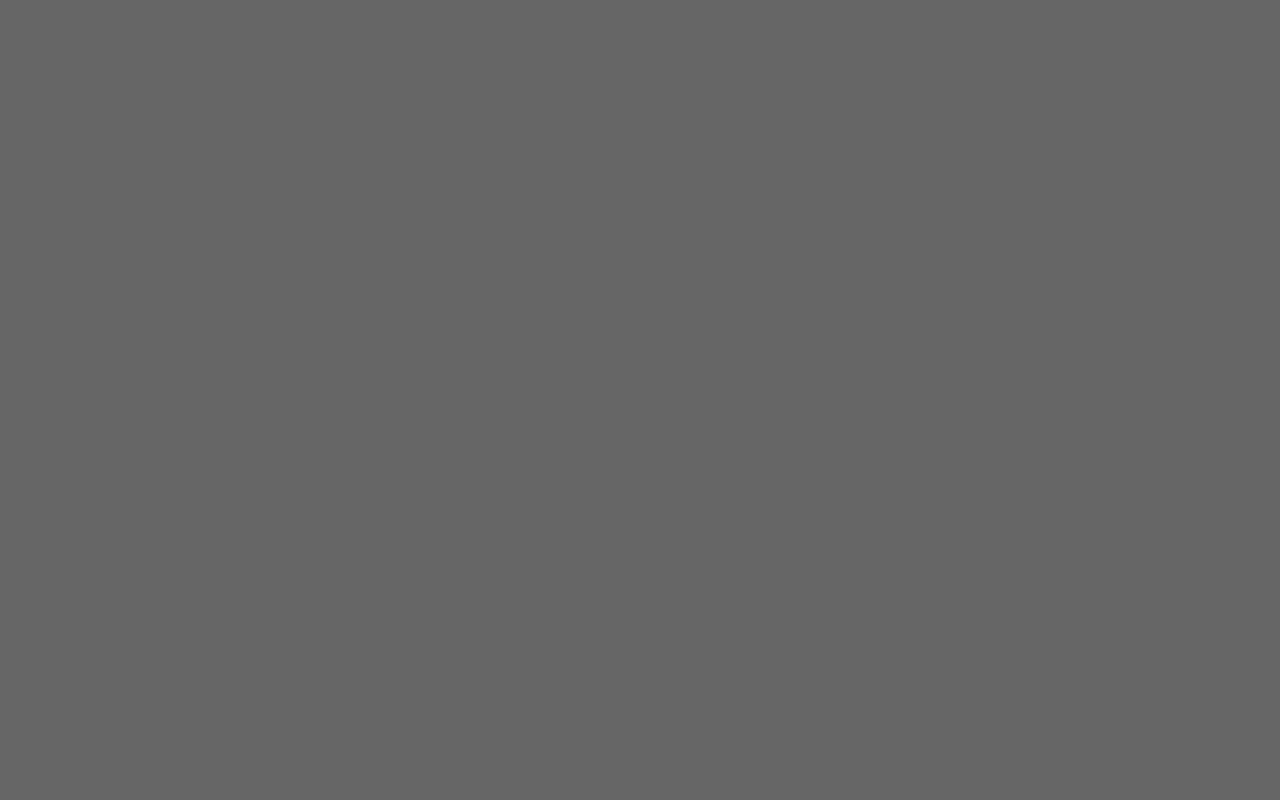
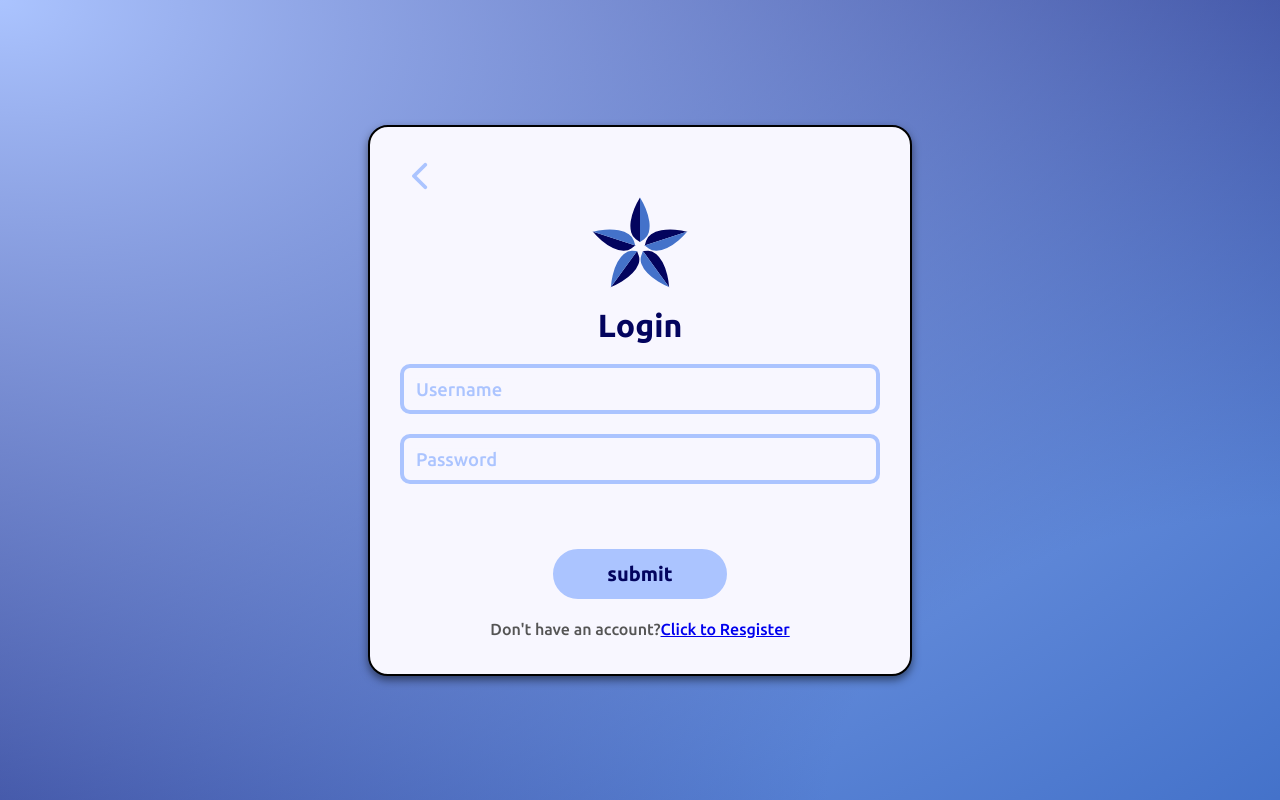
Before and after one commit to Anmol-Ghadia/YetAnotherECommerceSite, a React (Create React App) app in the folder frontend/: page /auth/login-new in a window 1280 px wide. Before the commit this address had no page. Shown: the top 800 px of the page. Built offline with nearby package versions, Linux system fonts and the light colour scheme.

Commit message:
added new login panel, TODO: handle server response

```diff
--- a/frontend/src/App.jsx
+++ b/frontend/src/App.jsx
@@ -11,6 +11,7 @@ import Footer from "./components/general/Footer";
 import Header from "./components/general/Header";
 import LoginPanel from "./components/specific/LoginPanel";
 import RegisterPanel from "./components/specific/RegisterPanel";
+import LoginPanelNew from "./components/specific/LoginPanelNew";
 
 function App() {
 
@@ -45,6 +46,7 @@ function App() {
         <Route path="auth" element={<AuthPage />}>
           <Route index element={<LoginPanel />} />
           <Route path="register" element={<RegisterPanel />} />
+          <Route path="login-new" element={<LoginPanelNew />} />
         </Route>
       </Route>
     </Routes>
--- a/frontend/src/components/general/Footer.jsx
+++ b/frontend/src/components/general/Footer.jsx
@@ -10,6 +10,7 @@ export default function Footer() {
         <a href="/user">User Page</a><br />
         <a href="/user/cart">User's cart</a><br />
         <a href="/auth">Login for user</a><br />
+        <a href="/auth/login-new">login new</a><br />
         <a href="/auth/register">register new user</a><br />
     </>
     );
--- /dev/null
+++ b/frontend/src/components/specific/LoginPanelNew.jsx
@@ -0,0 +1,152 @@
+import { useState } from 'react';
+import '../../scss/components/specific/LoginPanelNew.scss';
+import LeftButton from '../basic/LeftButton';
+import TextInput from '../basic/TextInput';
+import Logo from "../general/Logo";
+import Button from '../basic/Button';
+import Label from '../basic/Label';
+
+export default function LoginPanelNew() {
+
+    let [username, setUsername] = useState('');
+    let [usernameInvalid, setUsernameInvalid] = useState(false);
+
+    let [password, setPassword] = useState('');
+    let [passwordInvalid, setPasswordInvalid] = useState(false);
+    let [errorMessage, setErrorMessage] = useState('');
+    let [isLogoHovered,setIsLogoHovered] = useState(false);
+
+    const waitAndResetState = async()=>{
+        setTimeout(()=>{
+            setUsernameInvalid(false);
+            setPasswordInvalid(false);
+        },1500);
+        setTimeout(()=>{
+            setErrorMessage(false);
+        },6000);
+    }
+
+    const notifyUsernameInvalid = ()=>{
+        setUsernameInvalid(true)
+        setErrorMessage('Invalid Username');
+        waitAndResetState();
+    }
+    const notifyPasswordInvalid = ()=>{
+        setPasswordInvalid(true)
+        setErrorMessage('Invalid Password');
+        waitAndResetState();
+    }
+
+    const doSubmit = ()=>{
+        // Data Validation
+        // Username -> [5-25]
+        const validCharsUsername = /^[a-zA-Z0-9()_\-.!@#$%^&\*]*$/
+        var usernameValid = validCharsUsername.test(username);
+        usernameValid &&= username.length <= 25;
+        usernameValid &&= username.length >= 5;
+
+        if (!usernameValid) {
+            notifyUsernameInvalid();
+            return;
+        }
+
+        // Data Validation
+        // password -> [8-25]
+        const validCharsPassword = /^[a-zA-Z0-9()_\-,. !@#$%^&\*]*$/
+        var passwordValid = validCharsPassword.test(password);
+        passwordValid &&= password.length <= 25;
+        passwordValid &&= password.length >= 8;
+
+        if (!passwordValid) {
+            notifyPasswordInvalid();
+            return;
+        }
+
+        // Send data
+        const parameters = {
+            method: 'POST',
+            headers: { 'Content-Type': 'application/json' },
+            body: JSON.stringify({
+                username: username,
+                password: password
+            })
+        };
+        fetch("/api-v1/auth/login",parameters)
+        .then(res => res.json())
+        .then((data) => {
+            if (data['success']) { // Success
+                setErrorMessage('success');
+                // TODO !!!
+                return;
+            }
+            // TODO !!!
+            // Mark password or username as invalid based on received response
+            setErrorMessage(data['payload']['description'])
+            waitAndResetState();
+        })
+        .catch(error => {
+            setErrorMessage('Server unresponsive :(');
+            console.error(error)
+        });
+    }
+
+    const floating = (
+        <>
+            <div id="back-button-container">
+                <LeftButton />
+            </div>
+            <div
+                id="logo-container"
+                onMouseEnter={()=>{setIsLogoHovered(true)}}
+                onMouseLeave={()=>{setIsLogoHovered(false)}}>
+                <Logo
+                    size={'100px'}
+                    doAnimate={isLogoHovered}/>
+            </div>
+        </>)
+
+    const form = (
+        <div id="form">
+            <Label
+                center={true}
+                content={<h1>Login</h1>}/>
+            <TextInput
+                setFunction={setUsername}
+                placeholder={'Username'}
+                invalid={usernameInvalid}/>
+            <TextInput
+                setFunction={setPassword}
+                placeholder={'Password'}
+                type={'password'}
+                invalid={passwordInvalid}/>
+            <Label
+                center={true}
+                content={errorMessage}/>
+            <div className="center">
+                <Button
+                    onClick={doSubmit}
+                    content={'submit'}
+                    fill={true}/>
+            </div>
+        </div>)
+
+    const footer = (
+        <>
+            <span id='register-now-container'>
+                Don't have an account?
+            </span>
+            <a href="/auth/register">Click to Resgister</a>
+        </>)
+
+
+    return (
+    <div id="login-container">
+        {floating}
+
+        <div class='login-top-spacer'></div>
+        {form}
+        <Label
+            content={footer}
+            center={true}/>
+    </div>);
+}
--- /dev/null
+++ b/frontend/src/scss/components/specific/LoginPanelNew.scss
@@ -0,0 +1,40 @@
+@import '../../styles/variables';
+@import '../../styles/fonts';
+
+#login-container {
+    display: grid;
+    grid-template-rows: 150px auto auto;
+    width: 500px;
+    position: relative;
+}
+
+#back-button-container {
+    position: absolute;
+    top: 0%;
+    left: 0%;
+}
+
+#logo-container {
+    width: 100px;
+    height: 100px;
+    position: absolute;
+    top: 50px;
+    left: 50%;
+    translate: -50% 0%;
+}
+
+.login-top-spacer {
+    width: 100%;
+    height: 150px;
+}
+
+#form {
+    display: flex;
+    flex-direction: column;
+}
+
+.center {
+    display: flex;
+    justify-content: center;
+    align-items: center;
+}
```
